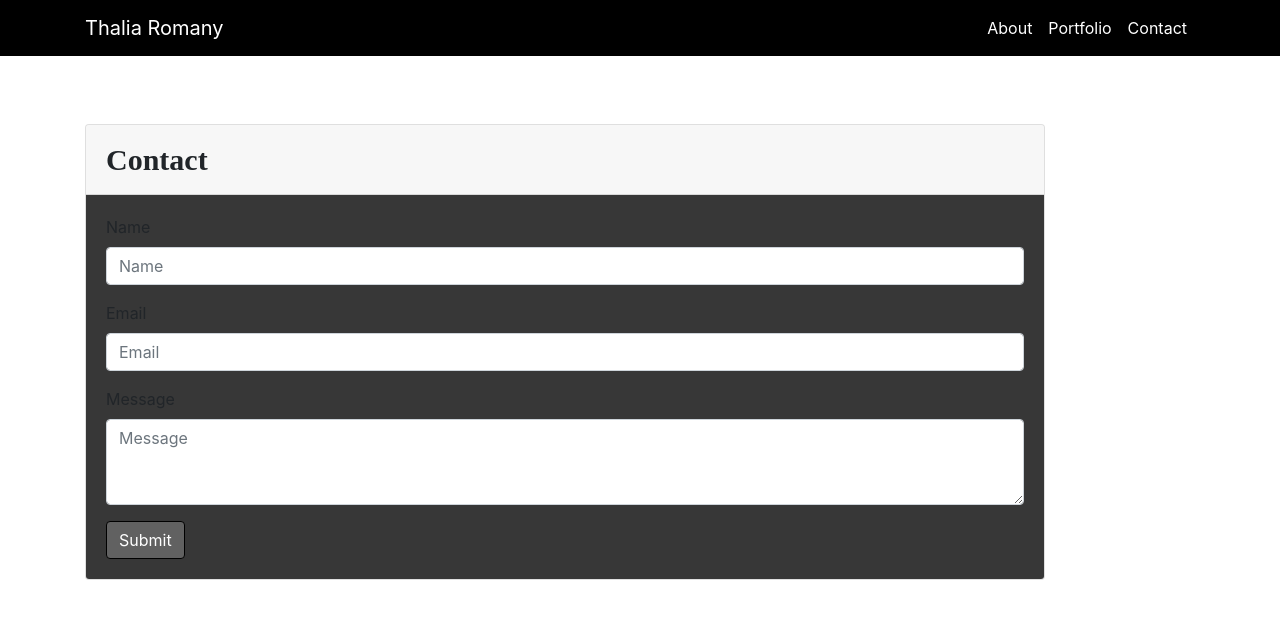
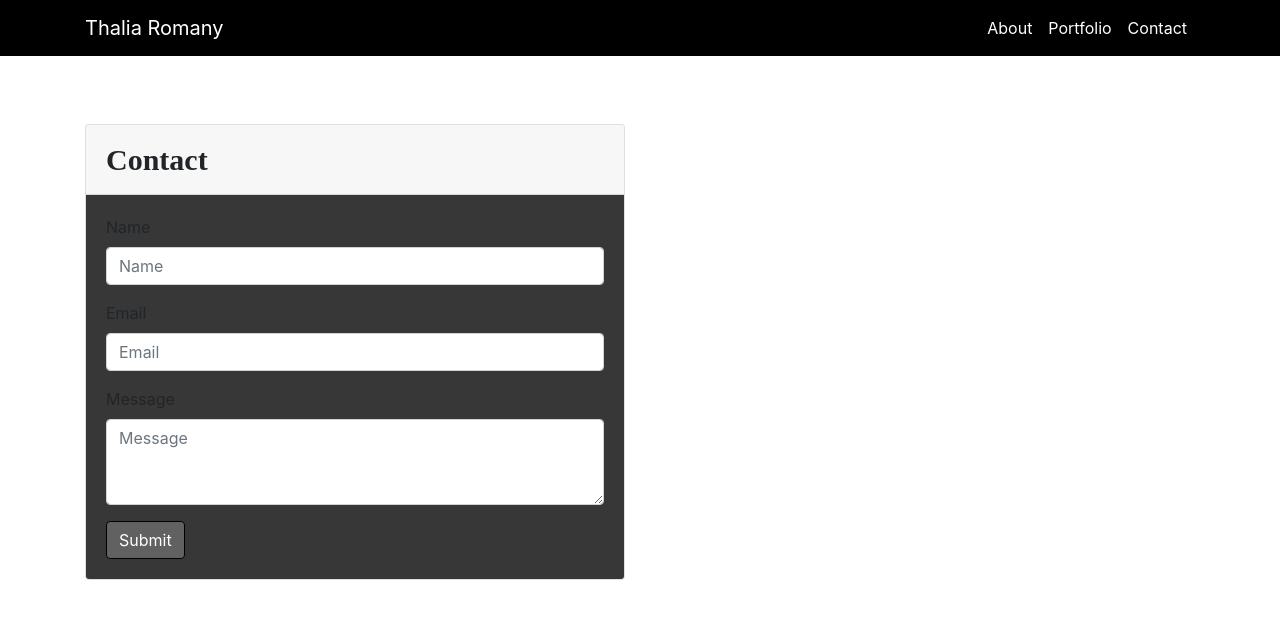
Before and after one commit to ThaliaRowan/homework2.github.io, a React (Create React App) app in the folder myportfolio/: page /Contact in a window 1280 px wide. Shown: the top 618 px of the page. Built offline with nearby package versions, Linux system fonts and the light colour scheme.

Commit message:
fixed contact component

```diff
--- a/myportfolio/src/components/Contact.js
+++ b/myportfolio/src/components/Contact.js
@@ -1,27 +1,28 @@
 import React from 'react';
+import { Container, Row, Col } from 'react-bootstrap';
 
 function Contact(){
     return (
         <div>
-                <div className="container">
-      <div className="row">
-        <div className="col-md-6" id="myform">
-          <div className="card  mb-3" style={{width: "60rem"}}>
+      <Container>
+      <Row>
+        <Col md="6" id="myform">
+          <div className="card  mb-3" style={{maxWidth: "60rem"}}>
             <div className="card-header">Contact</div>
             <div className="card-body">
               <form>
-                <div className="form-row">
-                  <div className="form-group col">
+                <Row className="form-row">
+                  <Col className="form-group ">
                     <label form="validationDefault01">Name</label>
                     <input
                       type="text"
                       className="form-control"
                       placeholder="Name"
                     />
-                  </div>
-                </div>
-                <div className="form-row">
-                  <div className="form-group col">
+                  </Col>
+                </Row>
+                <Row className="form-row">
+                  <Col className="form-group">
                     <label for="inputEmail4">Email</label>
                     <input
                       type="email"
@@ -29,10 +30,10 @@ function Contact(){
                       placeholder="Email"
                       id="inputEmail4"
                     />
-                  </div>
-                </div>
-                <div className="form-row">
-                  <div className="form-group col">
+                  </Col>
+                </Row>
+                <Row className="form-row">
+                  <Col className="form-group">
                     <label for="exampleFormControlTextarea1">Message</label>
                     <textarea
                       className="form-control"
@@ -40,15 +41,15 @@ function Contact(){
                       placeholder="Message"
                       rows="3"
                     ></textarea>
-                  </div>
-                </div>
+                  </Col>
+                </Row>
                 <button type="submit" id="conBtn" className="btn btn-primary">Submit</button>
               </form>
             </div>
           </div>
-        </div>
-      </div>
-    </div>
+        </Col>
+      </Row>
+    </Container>
         </div>
     );
 }
--- a/myportfolio/src/components/Portfolio.js
+++ b/myportfolio/src/components/Portfolio.js
@@ -72,7 +72,7 @@ function Portfolio(){
         <h4 className="modal-title">Password Generator</h4>
       </div>
       <div className="modal-body">
-        <img className="image-fluid" src="./assets/pG.png" id="pImg" style={{height: '250px' , width: '100%'}}  />
+        <img className="image-fluid" src="./assets/pG.png" id="pImg" style={{height: '250px' , maxWidth: '100%'}}  />
         <p>Generates a random password</p>
         <p>Languages/Technologies used: JavaScript</p>
         <p>Github Repository Link: <span><a href="https://github.com/ThaliaRowan/password_Generator.github.io.git" target="_blank">See Repository</a></span></p>
@@ -100,7 +100,7 @@ function Portfolio(){
         <h4 class="modal-title">Weather Dashboard</h4>
       </div>
       <div class="modal-body">
-        <img src="./assets/img1.png" id="pImg"  style={{height: '250px' , width: '100%'}} />
+        <img src="./assets/img1.png" id="pImg"  style={{height: '250px' , maxWidth: '100%'}} />
         <p>Displays weather forcast of current day and future five days for cities searched.</p>
         <p>Languages/Technologies used: JavaScript/ jQuery and OpenWeatherMap API</p>
         <p>Github Repository Link: <span><a href="https://github.com/ThaliaRowan/weather_Dashboard.github.io.git" target="_blank">See Repository</a></span></p>
@@ -128,7 +128,7 @@ function Portfolio(){
         <h4 class="modal-title">Remember the Bags</h4>
       </div>
       <div class="modal-body">
-        <img src="./assets/remindBags.jpg" id="pImg"   style={{height: '250px' , width: '100%'}} />
+        <img src="./assets/remindBags.jpg" id="pImg"   style={{height: '250px' , maxWidth: '100%'}} />
         <p>Reminds you to not leave your reusable plastic bag indide the car as you arrive at your grocery.</p>
         <p>Languages/Technologies used: JavaScript, OpenWeatherMap API, Google Maps API, </p>
         <p>Github Repository Link: <span><a href="https://github.com/dougdavidoff/bags.git" target="_blank">See Repository</a></span></p>
@@ -156,7 +156,7 @@ function Portfolio(){
         <h4 class="modal-title">EAT-DA-Burger</h4>
       </div>
       <div class="modal-body">
-        <img src="./assets/burger.png" id="pImg"  style={{width: '100%'}} />
+        <img src="./assets/burger.png" id="pImg"  style={{maxWidth: '100%'}} />
         <p>Allows users to devour a burger and uneat it. This stores the users input into a database.</p>
         <p>Technologies used: JavaScript,JQuery, Nodejs,Mysql, Express, handlebars </p>
         <p>Github Repository Link: <span><a href="https://github.com/ThaliaRowan/burger.git" target="_blank">See Repository</a></span></p>
```
Also changed, not shown: 1 other file (tests, documents, lock files or other folders).
